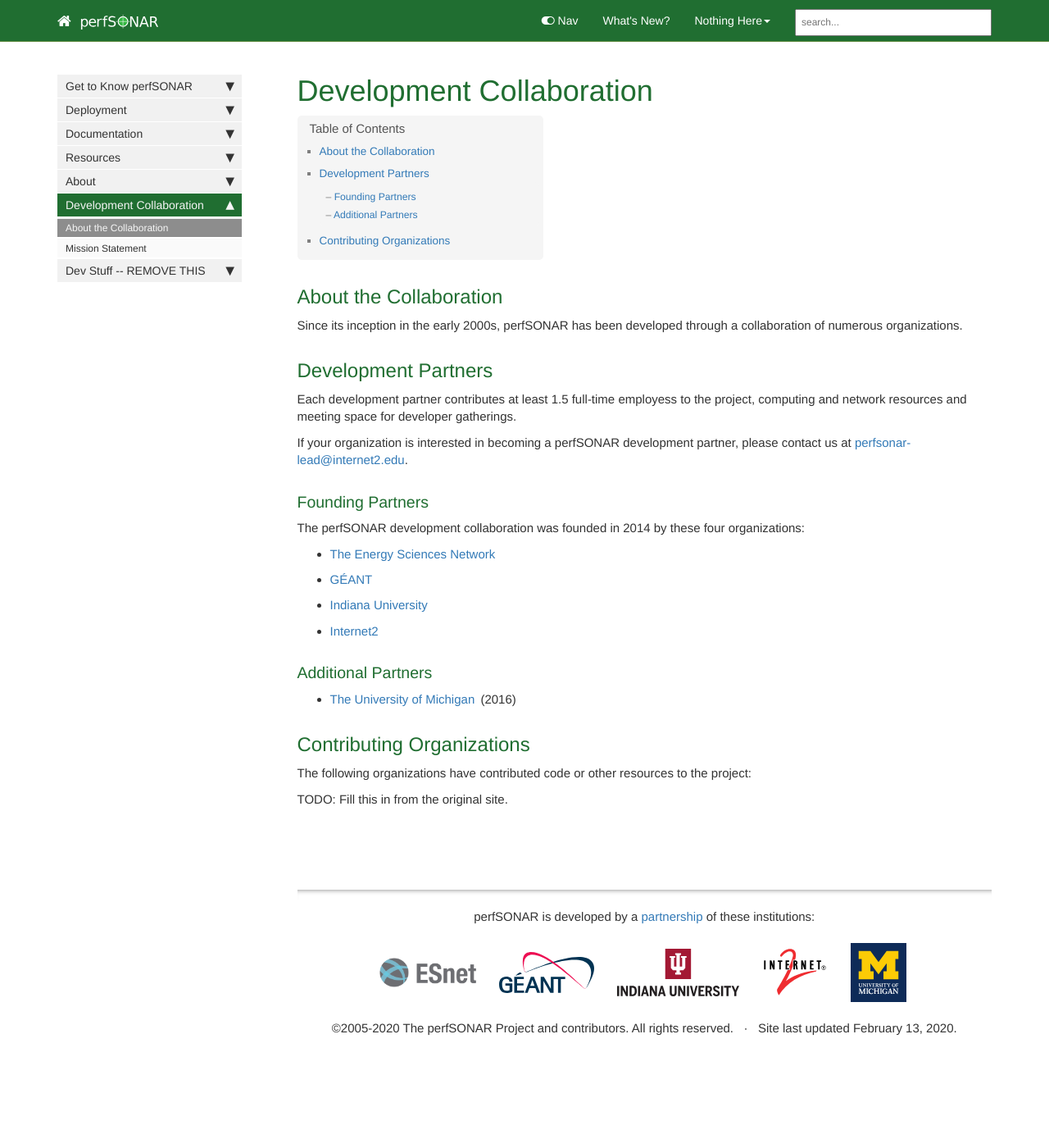
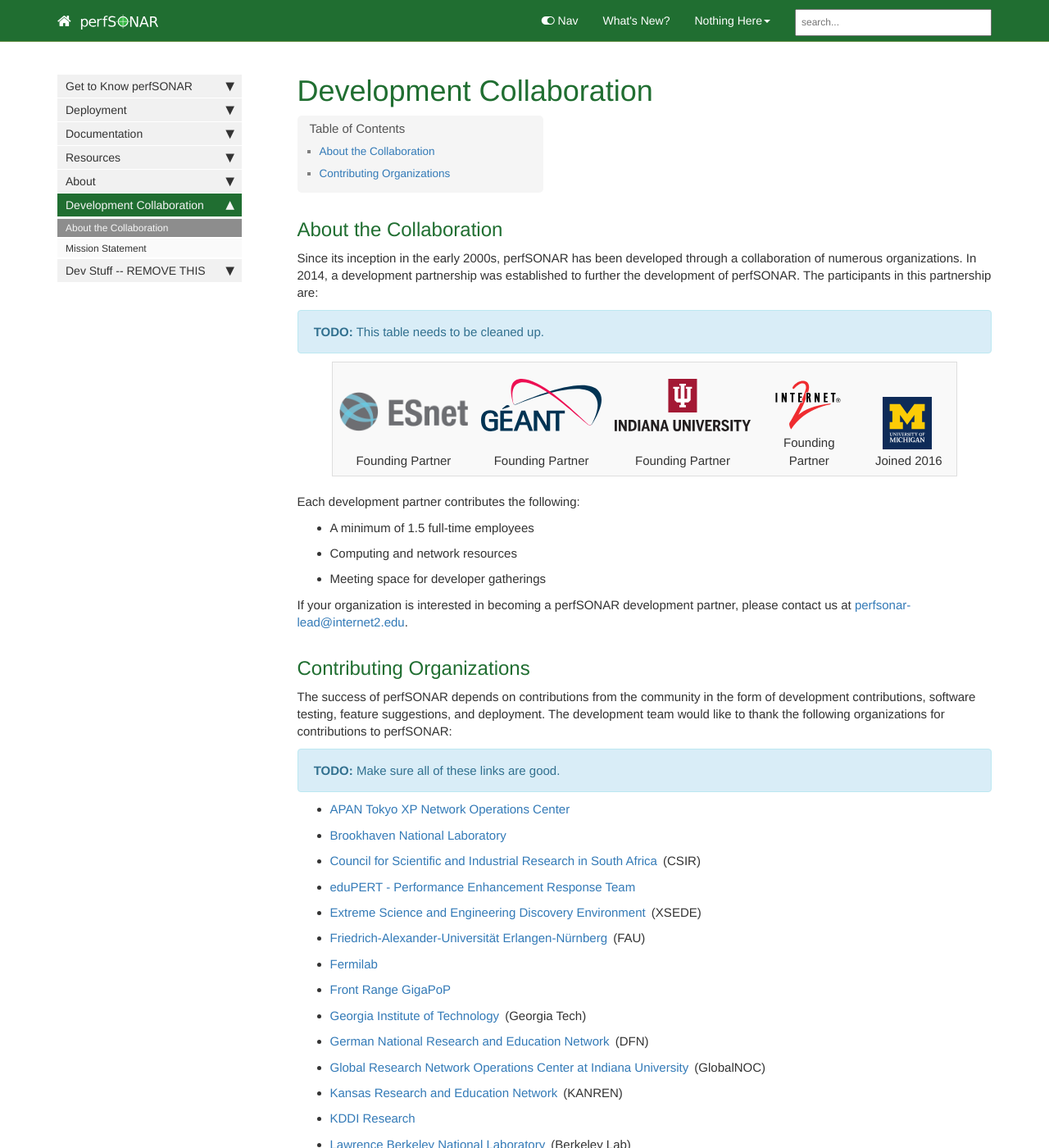
Before and after one commit to perfsonar/website, a Jekyll site: the page built from pages/collab/about.md, in a window 1280 px wide and 1400 px high. Shown: the whole window at 82% size. Built offline with Jekyll 4.4.1, drawn with Linux system fonts in a browser that asks for light colours; comment, search, counter and statistics services are not loaded; some of the changed text lies outside the part shown.

Commit message:
More development

```diff
--- a/pages/collab/about.md
+++ b/pages/collab/about.md
@@ -6,42 +6,250 @@ permalink: collab_about.html
 folder: about
 sidebar: home_sidebar
 comments: false
+
+local:
+
+  partner:
+
+    - name: The Energy Sciences Network
+      url: https://www.es.net
+      logo: images/logos/esnet.png
+      scale: 0.75
+      year: Founding Partner
+
+    - name: G&Eacute;ANT
+      url: https://www.geant.net
+      logo: images/logos/geant.svg
+      scale: 1.0
+      year: Founding Partner
+
+    - name: Indiana University
+      url: https://www.iu.edu
+      logo: images/logos/indiana.svg
+      scale: 1.0
+      year: Founding Partner
+
+    - name: Internet2
+      url: https://www.internet2.edu
+      logo: images/logos/internet2.svg
+      scale: 1.0
+      year: Founding Partner
+
+    - name: The University of Michigan
+      url: https://www.umich.edu
+      logo: images/logos/umich.svg
+      scale: 1.0
+      year: Joined 2016
+
+  contrib:
+
+    - name: APAN Tokyo XP Network Operations Center
+      url: https://www.jp.apan.net/NOC
+
+    - name: Brookhaven National Laboratory
+      url: https://www.bnl.gov/world
+
+    - name: Council for Scientific and Industrial Research in South Africa
+      nick: CSIR
+      url: https://www.csir.co.za
+
+    - name: eduPERT - Performance Enhancement Response Team
+      url: https://www.geant.org/Services/Connectivity_and_network/Pages/eduPERT.aspx
+
+    - name: Extreme Science and Engineering Discovery Environment
+      nick: XSEDE
+      url: https://www.xsede.org
+
+    - name: Friedrich-Alexander-Universität Erlangen-Nürnberg
+      nick: FAU
+      url: https://www.fau.eu
+
+    - name: Fermilab
+      url: https://www.fnal.gov
+
+    - name: Front Range GigaPoP
+      url: https://www.frgp.net
+
+    - name: Georgia Institute of Technology
+      nick: Georgia Tech
+      url: https://www.gatech.edu
+
+    - name: German National Research and Education Network
+      nick: DFN
+      url: https://www.dfn.de/en/
+
+    - name: Global Research Network Operations Center at Indiana University
+      nick: GlobalNOC
+      url: https://globalnoc.iu.edu
+
+    - name: Kansas Research and Education Network
+      nick: KANREN
+      url: https://www.kanren.net
+
+    - name: KDDI Research
+      url: https://www.kddilabs.jp/english.html
+
+    - name: Lawrence Berkeley National Laboratory
+      nick: Berkeley Lab
+      url: https://www.lbl.gov
+
+    - name: Leibniz-Rechenzentrum
+      url: https://www.lrz.de/english
+
+    - name: MCNC / NCREN
+      url: https://www.mcnc.org
+
+    - name: Michigan State University
+      url: https://www.msu.edu
+
+    - name: Mid-Atlantic Crossroads
+      nick: MAX
+      url: https://www.maxgigapop.net
+
+    - name: National Center for Atmospheric Research
+      nick: NCAR
+      url: https://ncar.ucar.edu
+
+    - name: National Center for Biotechnology Information
+      url: https://www.ncbi.nlm.nih.gov
+
+    - name: National Energy Research Scientific Computing Center
+      nick: NERSC
+      url: https://www.nersc.gov
+
+    - name: Open Grid Forum
+      url: https://www.ogf.org/ogf/doku.php
+
+    - name: Open Science Grid
+      nick: OSG
+      url: https://www.opensciencegrid.org
+
+    - name: Pacific Nortwest National Laboratory
+      nick: PNNL
+      url: https://www.pnl.gov/
+
+    - name: Pennsylvania State University
+      nick: PSU
+      url: https://www.psu.edu
+
+    - name: PerfClub
+      url: https://perfclub.org
+
+    - name: Pittsburgh Supercomputing Center
+      nick: PSC
+      url: https://psc.edu
+
+    - name: Poznań Supercomputing and Networking Center
+      nick: PSNC
+      url: https://www.man.poznan.pl/online/en
+
+    - name: Rede Nacional de Ensino e Pesquisa
+      url: https://www.rnp.br/en
+
+    - name: Research and Education Data Depot Network
+      nick: REDDnet
+      url: https://www.reddnet.org/mwiki
+
+    - name: SLAC National Accelerator Laboratory
+      url: https://www.slac.stanford.edu
+
+    - name: SWITCH
+      url: https://www.switch.ch
+
+    - name: Texas A&amp;M University
+      url: https://www.tamu.edu
+
+    - name: U.S. Collaboration for the ATLAS Experiment at the LHC
+      nick: US ATLAS
+      url: https://po.usatlas.bnl.gov
+
+    - name: University of California, Santa Cruz
+      url: https://www.ucsc.edu
+
+    - name: University of Colorado
+      url: https://www.colorado.edu
+
+    - name: University of Delaware
+      url: https://www.udel.edu
+
+    - name: University of Hawaiʻi at Mānoa
+      url: https://manoa.hawaii.edu
+
+    - name: University of Illinois
+      url: https://illinois.edu
+
+    - name: University of North Carolina at Chapel Hill
+      url: https://unc.edu
+
+    - name: University of Oklahoma
+      url: https://www.ou.edu/
+
+    - name: University of Southern California
+      url: https://www.usc.edu
+
+    - name: University of Utah
+      url: https://www.utah.edu/
+
+    - name: University of Wisconsin
+      url: https://www.wisc.edu/
+
+    - name: Utah Education Network
+      nick: UEN
+      url: https://www.uen.org
+
+    - name: Vanderbilt University
+      url: https://www.vanderbilt.edu
+
+    - name: Vanderbilt University Advanced Computing Center for Research and Education
+      nick: ACCRE
+      url: https://www.accre.vanderbilt.edu
+
 ---
 
 
 ## About the Collaboration
 
 Since its inception in the early 2000s, perfSONAR has been developed
-through a collaboration of numerous organizations.
+through a collaboration of numerous organizations.  In 2014, a
+development partnership was established to further the development of
+perfSONAR.  The participants in this partnership are:
 
-## Development Partners
+{% assign logo_height = 48.0 %}
+{% assign partner_length = page.local.partner | size %}
+{% assign partner_percent = 1.0 | divided_by: partner_length | times: 100.0 %}
 
-Each development partner contributes at least 1.5 full-time employess
-to the project, computing and network resources and meeting space for
-developer gatherings.
+{% include todo.html content="This table needs to be cleaned up." %}
+<table align="center" width="100%">
+  <tr>
+{% for partner in page.local.partner %}
+    <td width="{{ partner_percent }}%" style="align:center; vertical-align:bottom;">
+      <center><a href="{{ partner.url }}" target="_blank"><img src="{{ partner.logo }}" alt="{{ partner.name }}" style="height: {{ logo_height | times: partner.scale }}pt;" /></a><br/>{{ partner.year }}</center>
+    </td>
+{% endfor %}
+  </tr>
+</table>
+
+Each development partner contributes the following:
+
+ * A minimum of 1.5 full-time employees
+ * Computing and network resources
+ * Meeting space for developer gatherings
 
 If your organization is interested in becoming a perfSONAR development
 partner, please contact us at
 [perfsonar-lead@internet2.edu](mailto:perfsonar-lead@internet2.edu).
 
-### Founding Partners
-
-The perfSONAR development collaboration was founded in 2014 by these
-four organizations:
-
- * [The Energy Sciences Network](https://www.es.net)
- * [G&Eacute;ANT](https://www.geant.net")
- * [Indiana University](https://www.iu.edu)
- * [Internet2](https://www.internet2.edu)
-
-### Additional Partners
-
- * [The University of Michigan](https://www.umich.edu) (2016)
 
 
 ## Contributing Organizations
 
-The following organizations have contributed code or other resources
-to the project:
+The success of perfSONAR depends on contributions from the community
+in the form of development contributions, software testing, feature
+suggestions, and deployment.  The development team would like to thank
+the following organizations for contributions to perfSONAR:
 
-TODO: Fill this in from the original site.
+{% include todo.html content="Make sure all of these links are good." %}
+
+{% for contrib in page.local.contrib %}
+ * [{{ contrib.name }}]({{ contrib.url }}){% if contrib.nick %} ({{ contrib.nick }}){% endif %}
+{% endfor %}
```
Also changed, not shown: _includes/footer.html (+5 -5 lines), pages/index.md (+2 -0 lines).
